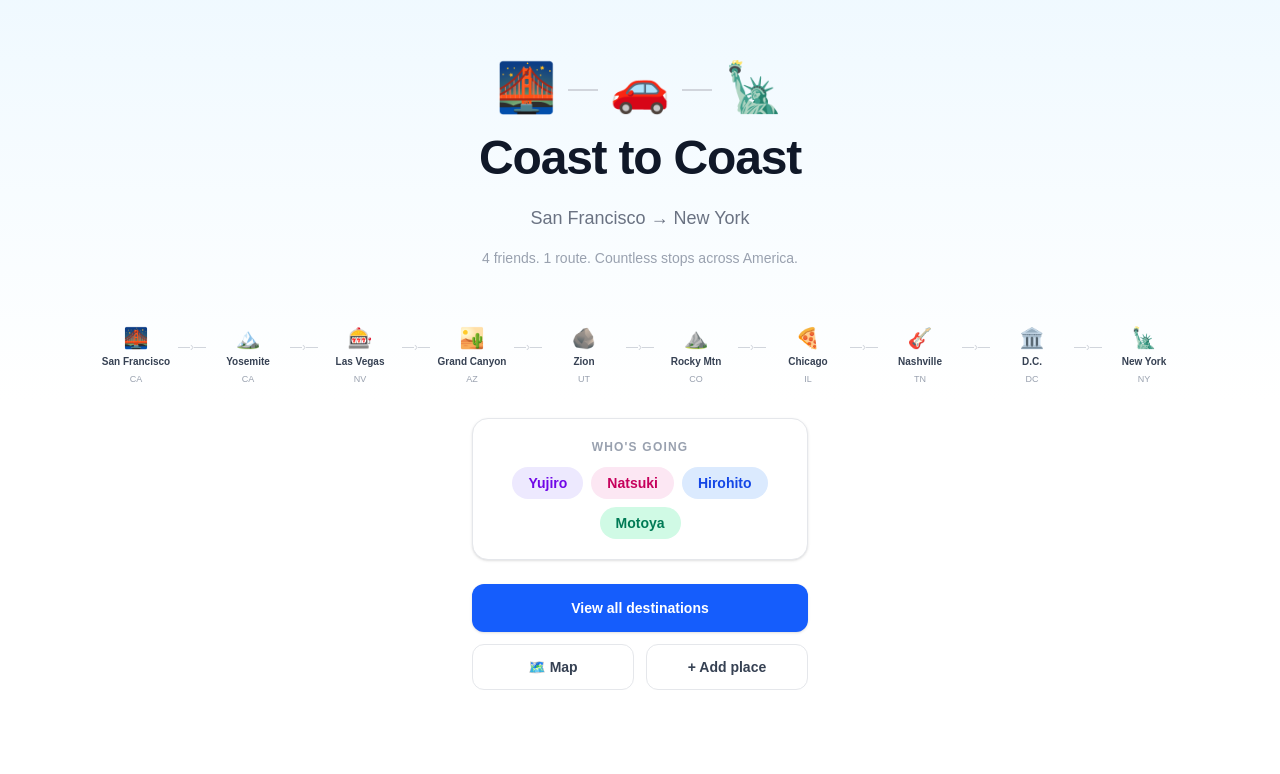
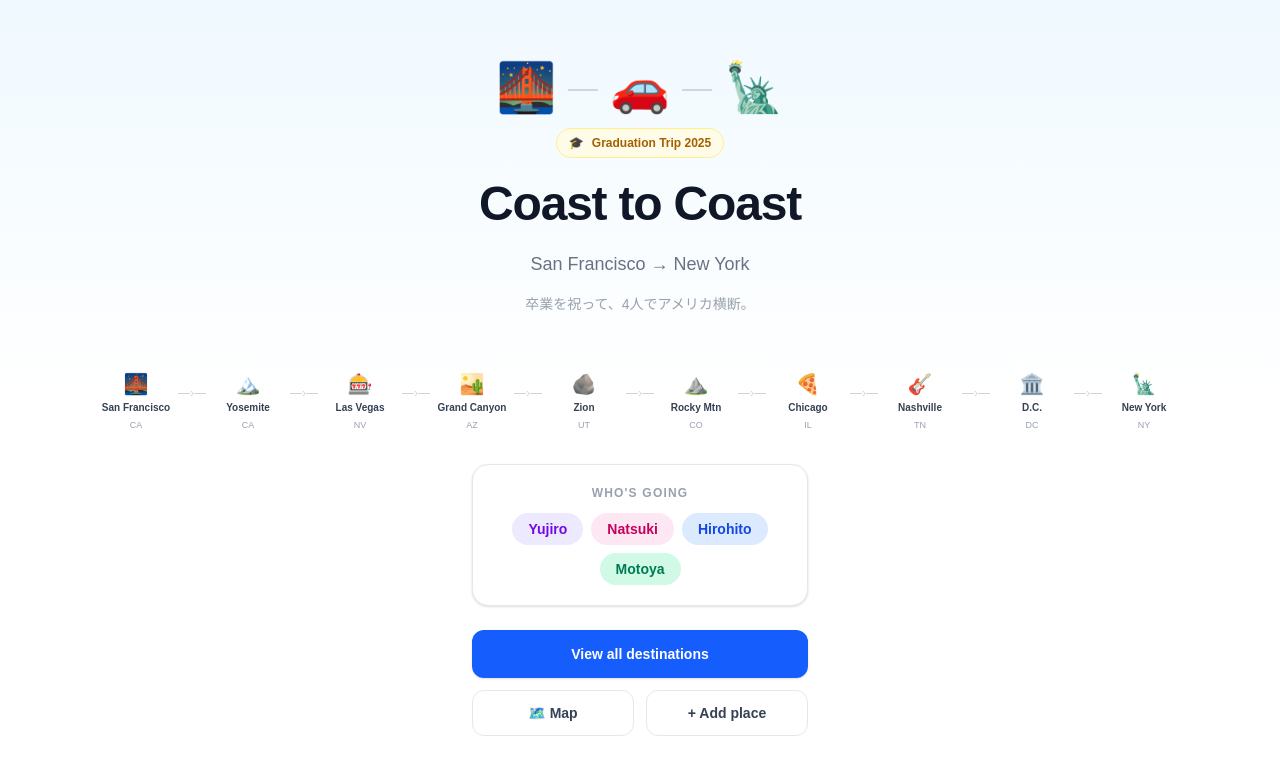
Before and after one commit to Motoya1007/america-roadtrip-app, a Next.js app: page / in a window 1280 px wide. Shown: the top 774 px of the page. Built offline with nearby package versions, Linux system fonts and the light colour scheme.

Commit message:
add graduation

```diff
--- a/app/page.tsx
+++ b/app/page.tsx
@@ -29,6 +29,10 @@ export default function HomePage() {
           <span>🗽</span>
         </div>
 
+        <div className="inline-flex items-center gap-2 bg-yellow-50 border border-yellow-200 text-yellow-700 text-xs font-semibold px-3 py-1.5 rounded-full">
+          <span>🎓</span> Graduation Trip 2025
+        </div>
+
         <h1 className="text-4xl sm:text-5xl font-extrabold text-gray-900 tracking-tight leading-tight">
           Coast to Coast
         </h1>
@@ -36,7 +40,7 @@ export default function HomePage() {
           San Francisco → New York
         </p>
         <p className="text-sm text-gray-400 max-w-sm">
-          4 friends. 1 route. Countless stops across America.
+          卒業を祝って、4人でアメリカ横断。
         </p>
       </section>
 
```
